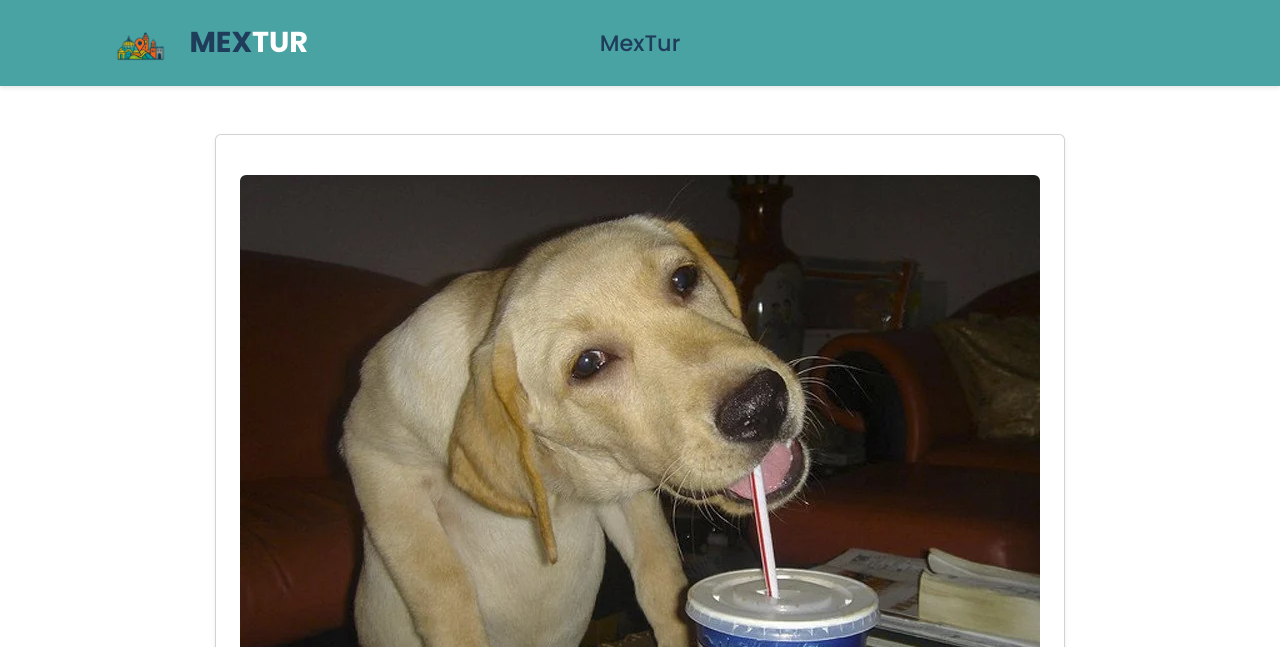
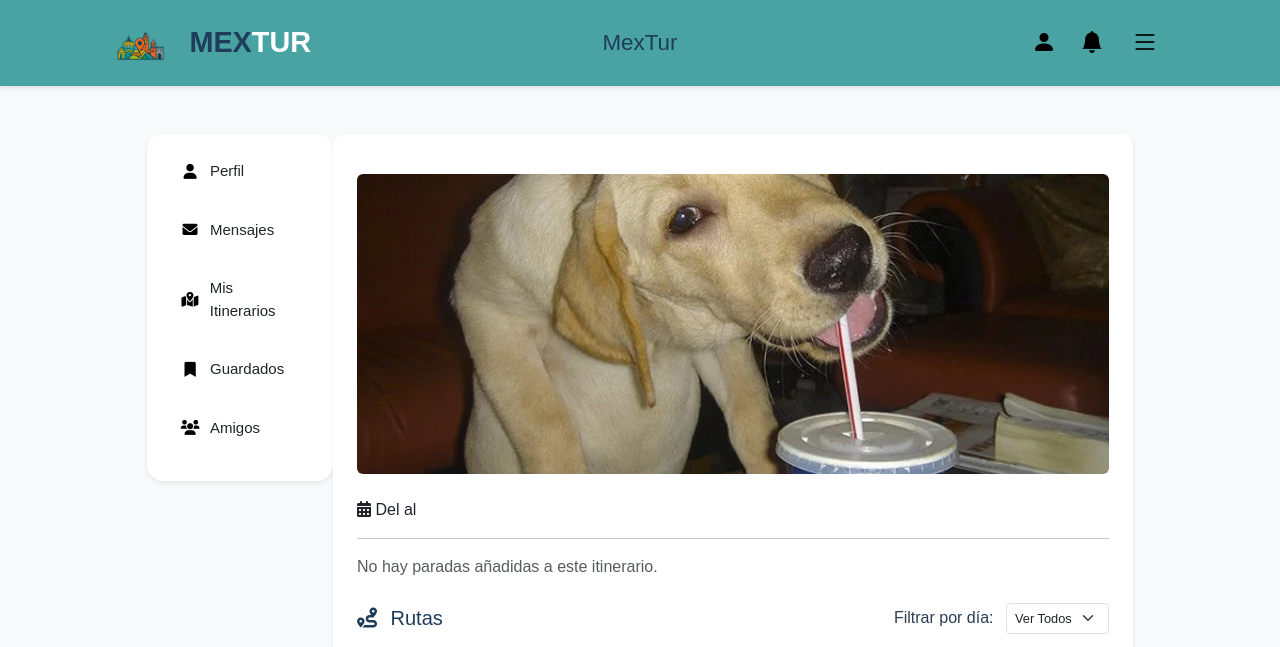
Before and after one commit to LuisHMZ/Generador-de-Itinerarios, a Django app: template templates/itineraries/view_itinerary.html in a window 1280 px wide. Shown: the top 647 px of the page. Run offline with Django 5.2, Linux system fonts and the light colour scheme; the template is opened without the code that fills it, so the values that code supplies are empty; some libraries are stand-ins or nearby versions.

Commit message:
Añadidos - Estilos faltantes

```diff
--- a/templates/itineraries/view_itinerary.html
+++ b/templates/itineraries/view_itinerary.html
@@ -6,9 +6,8 @@
     <meta name="viewport" content="width=device-width, initial-scale=1.0">
     <title>{{ itinerary.title }}</title>
     <link rel="stylesheet" href="https://cdn.jsdelivr.net/npm/bootstrap@5.3.3/dist/css/bootstrap.min.css" integrity="sha384-QWTKZyjpPEjISv5WaRU9OFeRpok6YctnYmDr5pNlyT2bRjXh0JMhjY6hW+ALEwIH" crossorigin="anonymous">
-    <link rel="preconnect" href="https://fonts.googleapis.com">
     <link rel="preconnect" href="https://fonts.gstatic.com" crossorigin>
-    <link rel="stylesheet" href="https://fonts.googleapis.com/css2?family=Poppins:wght@400;500;600;700&display=swap">
+    <link rel="stylesheet" href="https://cdn.jsdelivr.net/npm/bootstrap-icons@1.11.3/font/bootstrap-icons.css">
     <link rel="stylesheet" href="https://cdnjs.cloudflare.com/ajax/libs/font-awesome/6.0.0/css/all.min.css">
 
     <!-- CORRECCIÓN 1: Importar correctamente los Iconos -->
@@ -17,6 +16,8 @@
     <link rel="stylesheet" href="{% static 'css/header-footer.css' %}">
     <link rel="stylesheet" href="{% static 'css/feed.css' %}">
     <link rel="stylesheet" href="{% static 'css/profile.css' %}">
+    <link rel="stylesheet" href="{% static 'css/itineraries/ver-itinerario-final.css' %}">
+    <link rel="stylesheet" href="{% static 'css/itineraries/modal-styles.css' %}">
 
     <link rel="icon" href="{% static 'img/logo.png' %}" type="image/png">
 
@@ -51,6 +52,10 @@
 <body {% if itinerary %} data-itinerary-id="{{ itinerary.id }}" {% endif %}>
 {% include 'snippets/header.html' %}
     <main class="container my-5 d-flex justify-content-center">
+        <!-- BARRA LATERAL IZQUIERDA -->
+        <aside class="col-lg-2 col-md-3 d-none d-md-block">
+            {% include 'itineraries/snippets/sidebar_left.html' %}
+        </aside>
         <div class="itinerary-card card shadow-sm">
             <div class="card-body p-4">
                 <div class="mb-3">
@@ -74,7 +79,7 @@
                 <div class="itinerary-days">
                 {% if stops_by_day %}
                     {% for day, stops in stops_by_day %}
-                        <div class="day-section mb-4">
+                        <div class="day-section mb-4" data-day="{{ day }}">
                             <h3 class="day-header">
                                 <span>Día {{ day }}</span>
                                 <!--Aun no hay logica para el dia especifico-->
@@ -121,38 +126,38 @@
 
                 <!--Sección del mapa-->
                 <div class="route-section mt-4">
-                    <!-- <div class="d-flex justify-content-between align-items-center mb-2 route-header">
+                    <div class="d-flex justify-content-between align-items-center mb-3 route-header">
                         <h3 class="h5 mb-0"><i class="fas fa-route me-2"></i> Rutas</h3>
                         <div>
-                                <label for="dia-mapa-select" class="visually-hidden">Día</label>
-                                <select id="dia-mapa-select" class="form-select form-select-sm">
-                                    <option value="todos">Todos</option>
+                            <label for="dia-mapa-select" class="form-label me-2 mb-0">Filtrar por día:</label>
+                            <select id="dia-mapa-select" class="form-select form-select-sm d-inline-block" style="width: auto;">
+                                <option value="todos">Ver Todos</option>
                                 {% for day, stops in stops_by_day %}
                                 <option value="{{ day }}">Día {{ day }}</option>
                                 {% endfor %}
                             </select>
                         </div>
-                    </div> -->
+                    </div>
                     <div class="mapa-placeholder-final rounded">
                         <div id="map-preview" style="height: 400px; width: 100%;"></div>
                     </div>
                 </div>
-
-                <div class="d-flex justify-content-between mt-4">
-                    <a href="javascript:history.back()" class="btn btn-outline-secondary">Atrás</a>
-
-                    {% csrf_token %}
-                    <a href="#"></a>
-                    <button type="submit" id="boton_editar_itinerario" class="btn btn-primary">Guardar</button>
-
-                </div>
             </div>
         </div>
     </main>
-    <div class="modal fade modal-detalle-lugar" id="modalDetallesLugar" tabindex="-1" ...>
-        <div class="modal-dialog modal-lg modal-dialog-centered">
+    <!-- Modal para detalles del lugar -->
+    <div class="modal fade" id="modalDetallesLugar" tabindex="-1" aria-labelledby="modalDetallesLugarLabel" aria-hidden="true">
+        <div class="modal-dialog modal-lg">
             <div class="modal-content">
+                <div class="modal-header bg-primary text-white">
+                    <h5 class="modal-title" id="modalDetallesLugarLabel"><i class="fas fa-info-circle me-2"></i>Detalles del Lugar</h5>
+                    <button type="button" class="btn-close btn-close-white" data-bs-dismiss="modal" aria-label="Close"></button>
+                </div>
                 <div class="modal-body" id="modalDetallesBody">
+                    <!-- Contenido del modal se insertará aquí -->
+                </div>
+                <div class="modal-footer">
+                    <button type="button" class="btn btn-secondary" data-bs-dismiss="modal">Cerrar</button>
                 </div>
             </div>
         </div>
@@ -161,7 +166,7 @@
             integrity="sha384-C6RzsynM9kWDrMNeT87bh95OGNyZPhcTNXj1NW7RuBCsyN/o0jlpcV8Qyq46cDfL"
             crossorigin="anonymous"></script>
     <script src="{% static 'js/itineraries/view_itinerary.js' %}"></script>
+    <script src="{% static 'js/headerFooter.js' %}" defer></script>
     <script src="https://maps.googleapis.com/maps/api/js?key={{ GOOGLE_API_KEY }}&libraries=places,marker,geometry&callback=initMap" defer></script>
-    <script src="{% static 'js/headerFooter.js' %}" defer></script>
 </body>
 </html>
```
Lines whose indentation alone changed are shown as unchanged.
